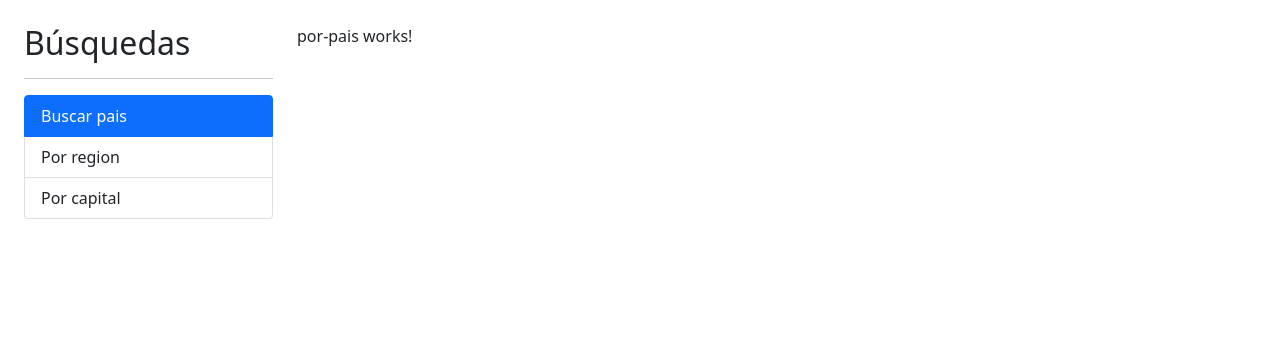
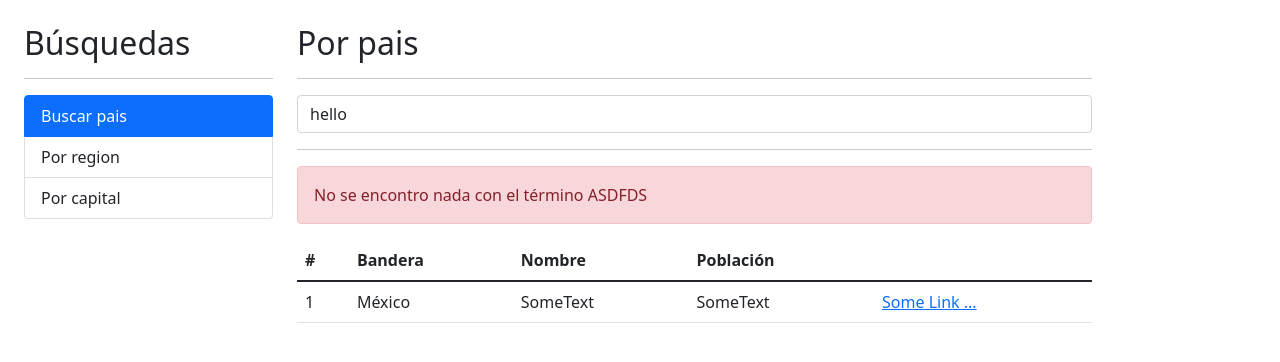
Before and after one commit to JaviLR81/paisesApp, an Angular app: page / in a window 1280 px wide. Shown: the top 362 px of the page. Built offline with nearby package versions, Linux system fonts and the light colour scheme.

Commit message:
Se  captura input en component por-pais

```diff
--- a/src/app/pais/pages/por-pais/por-pais.component.html
+++ b/src/app/pais/pages/por-pais/por-pais.component.html
@@ -1 +1,51 @@
-<p>por-pais works!</p>
+<h2>Por pais</h2>
+<hr>
+
+
+<div class="row">
+  <div class="col">
+    <form (ngSubmit)="buscar()" autocomplete="off"  action="">
+        <input
+          type="text"
+          name='termino'
+          placeholder="Buscar pais..."
+          class="form-control"
+          [(ngModel)]="termino"
+        >
+    </form>
+  </div>
+</div>
+
+<hr>
+
+<div class="alert alert-danger">
+  No se encontro nada con el término ASDFDS
+</div>
+
+
+<div class="row">
+  <div class="col">
+      <table class="table table-hover">
+          <thead>
+              <tr>
+                <th>#</th>
+                <th>Bandera</th>
+                <th>Nombre</th>
+                <th>Población</th>
+                <th></th>
+              </tr>
+          </thead>
+          <tbody>
+            <tr>
+                <td>1</td>
+                <td>México</td>
+                <td>SomeText</td>
+                <td>SomeText</td>
+                <td>
+                  <a href="/pais/csrs">Some Link ...</a>
+                </td>
+            </tr>
+          </tbody>
+      </table>
+  </div>
+</div>
--- a/src/app/pais/pages/por-pais/por-pais.component.ts
+++ b/src/app/pais/pages/por-pais/por-pais.component.ts
@@ -8,9 +8,15 @@ import { Component, OnInit } from '@angular/core';
 })
 export class PorPaisComponent implements OnInit {
 
+  termino: string = 'hello';
+
   constructor() { }
 
   ngOnInit(): void {
   }
 
+  buscar(): void {
+    console.log(this.termino);
+  }
+
 }
--- a/src/app/pais/pais.module.ts
+++ b/src/app/pais/pais.module.ts
@@ -1,5 +1,7 @@
 import { NgModule } from '@angular/core';
 import { CommonModule } from '@angular/common';
+import { FormsModule } from '@angular/forms';
+
 import { PorCapitalComponent } from './pages/por-capital/por-capital.component';
 import { PorPaisComponent } from './pages/por-pais/por-pais.component';
 import { PorRegionComponent } from './pages/por-region/por-region.component';
@@ -21,7 +23,8 @@ import { VerPaisComponent } from './pages/ver-pais/ver-pais.component';
     VerPaisComponent
   ],
   imports: [
-    CommonModule
+    CommonModule,
+    FormsModule
   ]
 })
 export class PaisModule { }
```
